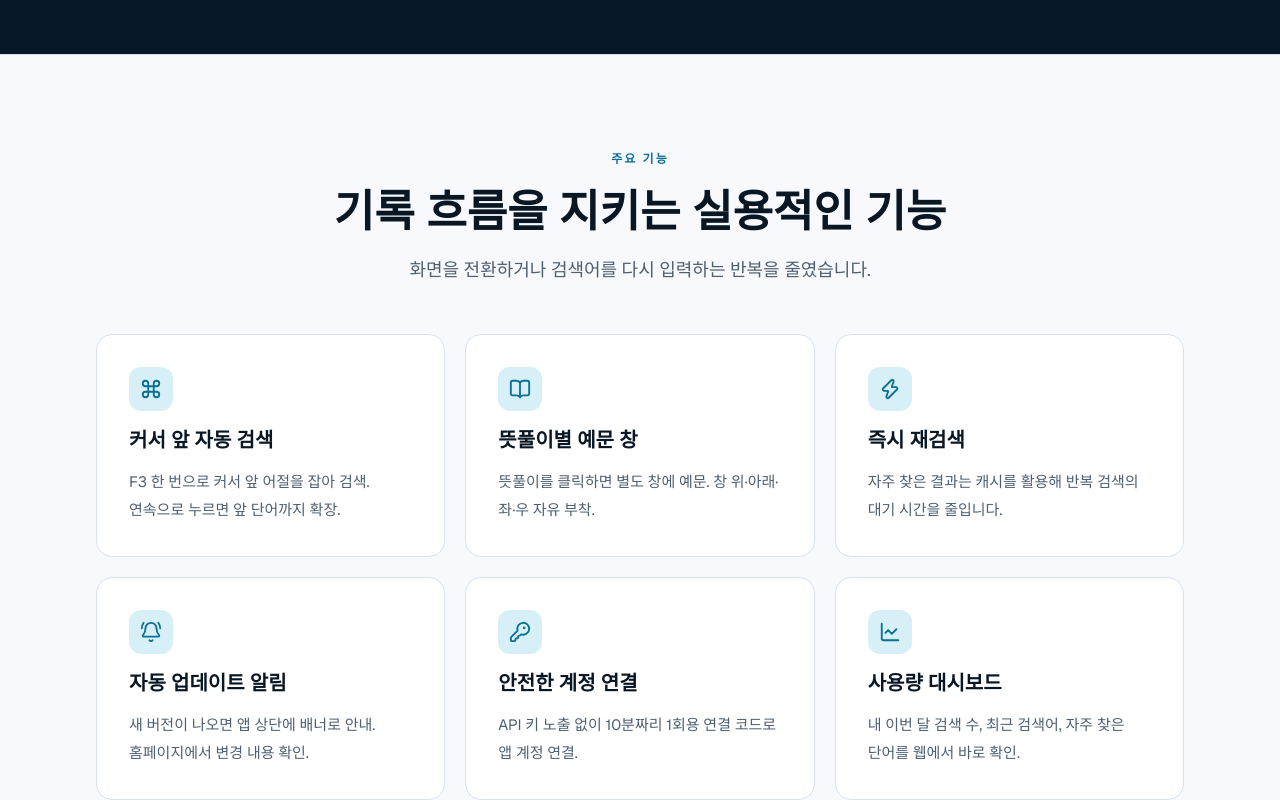
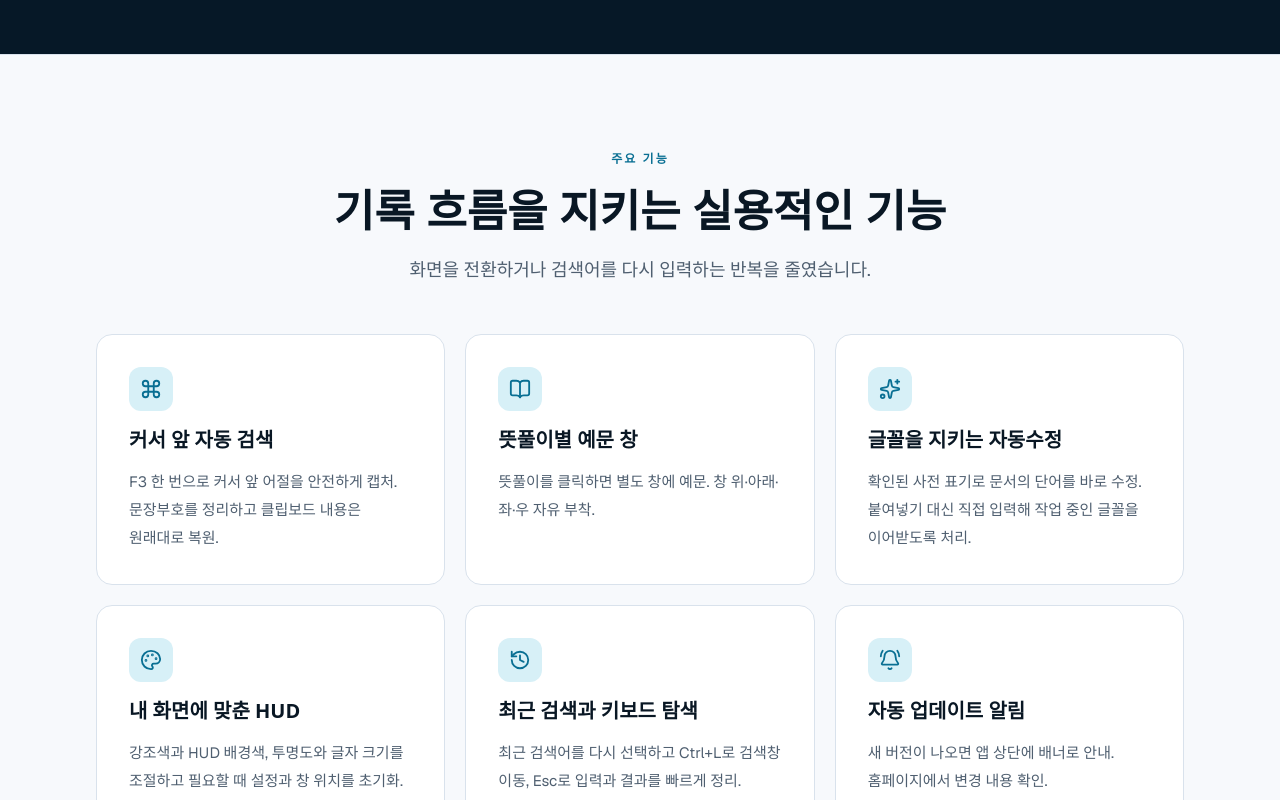
Before and after one commit to phk901031-prog/hudtyping-saas, a Next.js app: page / in a window 1280 px wide. Shown: the part 2000-2800 px from the top of the page. Built offline with nearby package versions, Linux system fonts and the light colour scheme; no server answers; a web font is replaced by a local one.

Commit message:
feat: publish desktop v0.2.31 features

```diff
--- a/src/app/(marketing)/page.tsx
+++ b/src/app/(marketing)/page.tsx
@@ -13,8 +13,9 @@ import {
   Command,
   KeyRound,
   LineChart,
+  History,
+  Palette,
   Sparkles,
-  Zap,
   type LucideIcon,
 } from "lucide-react";
 import { auth } from "@/infrastructure/clerk";
@@ -237,7 +238,7 @@ export default async function NatmalgiPage() {
           <FeatureCard
             Icon={Command}
             title="커서 앞 자동 검색"
-            body="F3 한 번으로 커서 앞 어절을 잡아 검색. 연속으로 누르면 앞 단어까지 확장."
+            body="F3 한 번으로 커서 앞 어절을 안전하게 캡처. 문장부호를 정리하고 클립보드 내용은 원래대로 복원."
           />
           <FeatureCard
             Icon={BookOpen}
@@ -245,9 +246,19 @@ export default async function NatmalgiPage() {
             body="뜻풀이를 클릭하면 별도 창에 예문. 창 위·아래·좌·우 자유 부착."
           />
           <FeatureCard
-            Icon={Zap}
-            title="즉시 재검색"
-            body="자주 찾은 결과는 캐시를 활용해 반복 검색의 대기 시간을 줄입니다."
+            Icon={Sparkles}
+            title="글꼴을 지키는 자동수정"
+            body="확인된 사전 표기로 문서의 단어를 바로 수정. 붙여넣기 대신 직접 입력해 작업 중인 글꼴을 이어받도록 처리."
+          />
+          <FeatureCard
+            Icon={Palette}
+            title="내 화면에 맞춘 HUD"
+            body="강조색과 HUD 배경색, 투명도와 글자 크기를 조절하고 필요할 때 설정과 창 위치를 초기화."
+          />
+          <FeatureCard
+            Icon={History}
+            title="최근 검색과 키보드 탐색"
+            body="최근 검색어를 다시 선택하고 Ctrl+L로 검색창 이동, Esc로 입력과 결과를 빠르게 정리."
           />
           <FeatureCard
             Icon={BellRing}
--- a/src/config/release.ts
+++ b/src/config/release.ts
@@ -3,8 +3,8 @@
  * 새 Windows 버전 배포 시 이 파일만 변경한다.
  */
 export const WINDOWS_RELEASE = {
-  version: "0.2.28",
+  version: "0.2.31",
   minimumFreshInstallVersion: "0.2.10",
   downloadUrl:
-    "https://github.com/phk901031-prog/hudtyping-saas/releases/download/v0.2.28/hudtyping-Setup-0.2.28.exe",
+    "https://github.com/phk901031-prog/hudtyping-saas/releases/download/v0.2.31/hudtyping-Setup-0.2.31.exe",
 } as const;
```
